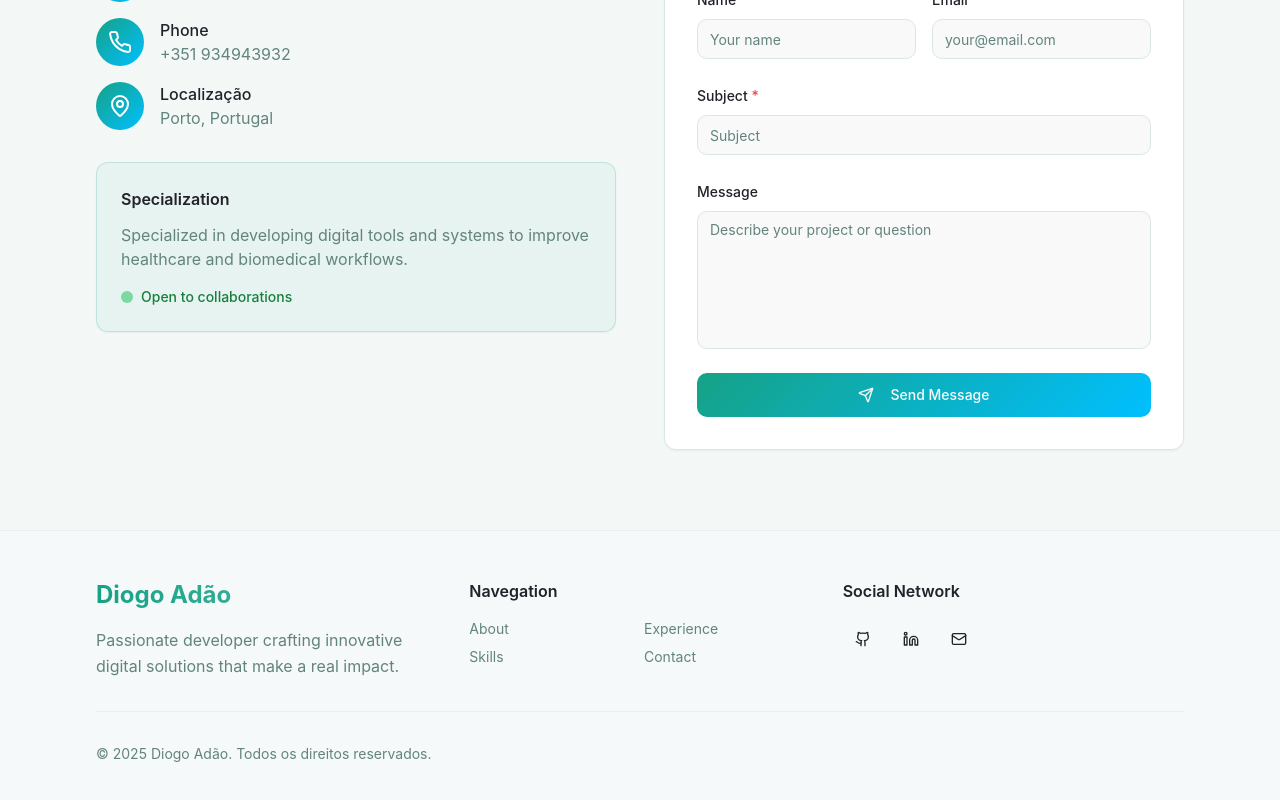
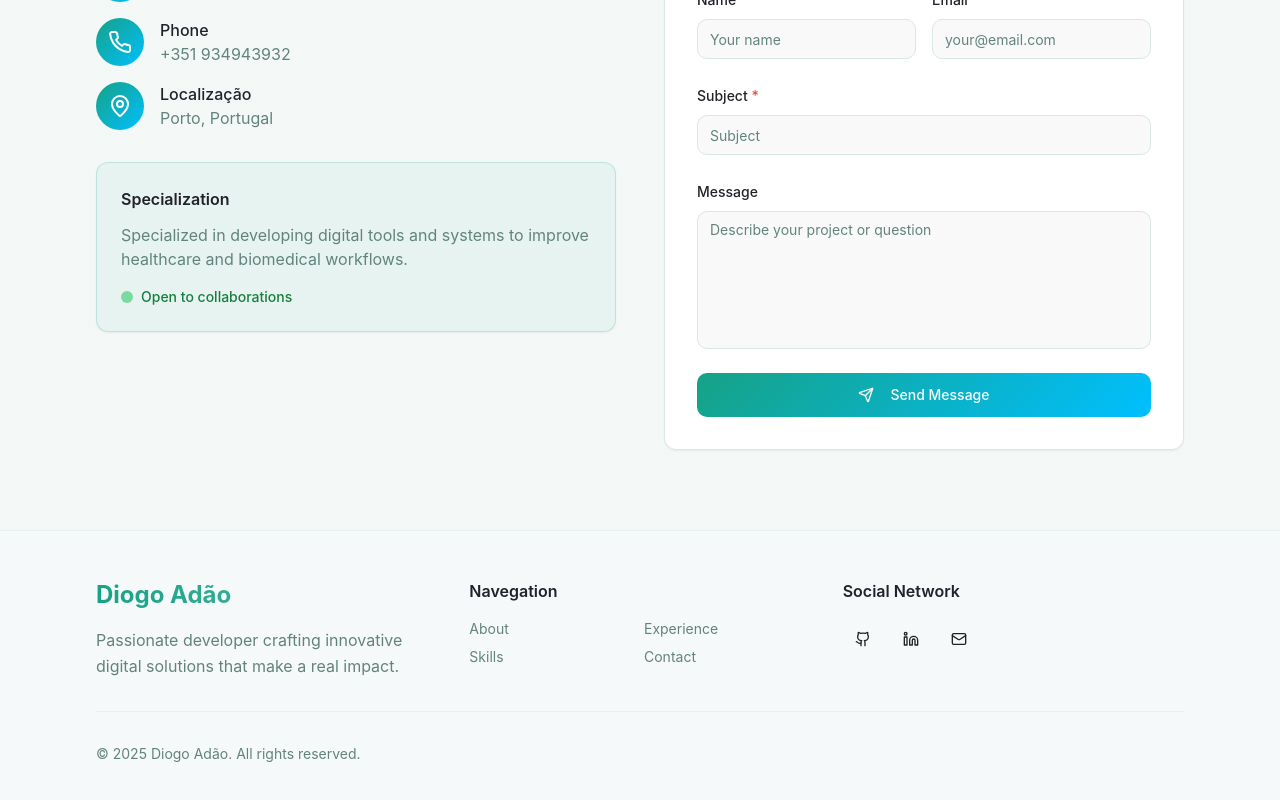
Before and after one commit to DiogoAd/MyWebsite, a React (Vite) app: page / in a window 1280 px wide. Shown: the part 5259-6059 px from the top of the page. Built offline with nearby package versions, Linux system fonts and the light colour scheme.

Commit message:
foot fim

```diff
--- a/src/components/Footer.tsx
+++ b/src/components/Footer.tsx
@@ -76,7 +76,7 @@ const Footer = () => {
         {/* Bottom */}
         <div className="pt-8 border-t border-border/50 flex flex-col sm:flex-row justify-between items-center space-y-4 sm:space-y-0">
           <p className="text-muted-foreground text-sm">
-            © {currentYear} Diogo Adão. Todos os direitos reservados.
+            © {currentYear} Diogo Adão. All rights reserved.
           </p>
         </div>
       </div>
```
